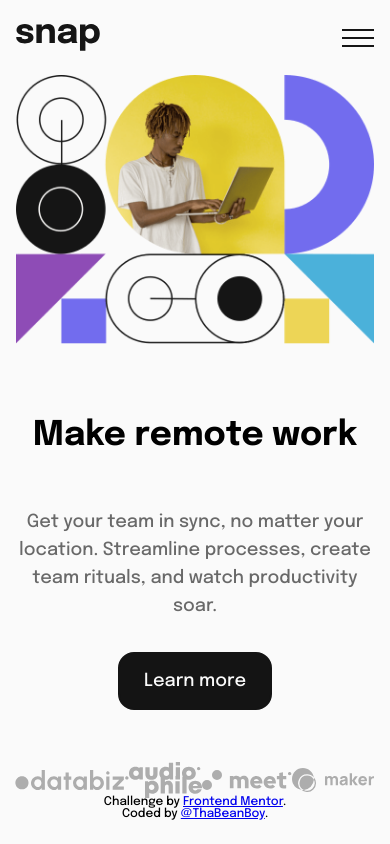
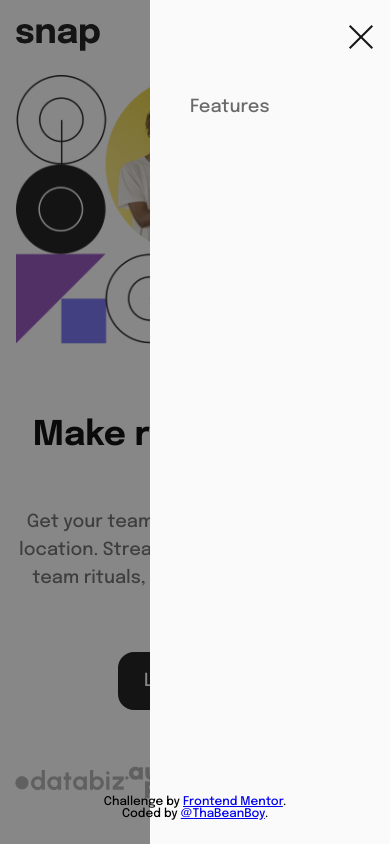
Before and after one commit to ThaBeanBoy/Intro-Section-With-Dropdown-Navigation, a React (Create React App) app: page / in a window 390 px wide. Built offline with nearby package versions, Linux system fonts and the light colour scheme.

Commit message:
Working on the mobile version of the nav elements, so that they work well with the mobile menu

```diff
--- a/src/App.jsx
+++ b/src/App.jsx
@@ -1,6 +1,7 @@
 import './App.scss';
 import Header from './Header/Header';
 import Landing from './Landing/Landing';
+import MobileMenu from './MobileMenu/MobileMenu';
 
 function App() {
   return (
@@ -8,6 +9,8 @@
       <Header />
 
       <Landing />
+
+      <MobileMenu />
 
       <div className='attribution'>
         Challenge by{' '}
--- a/src/Header/Header.jsx
+++ b/src/Header/Header.jsx
@@ -1,64 +1,14 @@
-import { useState } from 'react';
+import './Header.scss';
 
-import './Header.scss';
+import NavElement from '../NavElement/NavElement';
 
 import logo from '../images/logo.svg';
 import burgerIcon from '../images/icon-menu.svg';
-
-import arrowDown from '../images/icon-arrow-down.svg';
-import arrowUp from '../images/icon-arrow-up.svg';
 
 import iconToDo from '../images/icon-todo.svg';
 import calendar from '../images/icon-calendar.svg';
 import reminders from '../images/icon-reminders.svg';
 import planning from '../images/icon-planning.svg';
-
-const NavElement = ({ name, subNavs }) => {
-  const [showSubNav, setShowSubNav] = useState(false);
-
-  const subNavsAvailable = subNavs !== undefined && subNavs.length >= 1;
-
-  return (
-    <span
-      className='nav-element'
-      onMouseEnter={() => setShowSubNav(true)}
-      onMouseLeave={() => setShowSubNav(false)}
-    >
-      <div className='top'>
-        <span className='nav-element-name'>{name}</span>
-        {subNavsAvailable ? (
-          <img src={showSubNav ? arrowUp : arrowDown} alt='arrow down' />
-        ) : (
-          <></>
-        )}
-      </div>
-
-      {subNavsAvailable && showSubNav ? (
-        <>
-          <div className='dummy-padding' />
-          <ul
-            className='sub-navs'
-            onMouseEnter={() => setShowSubNav(true)}
-            onMouseLeave={() => setShowSubNav(false)}
-          >
-            {subNavs.map(({ name, imgPath, imgAlt }) => (
-              <li>
-                {imgPath !== undefined ? (
-                  <img src={imgPath} alt={imgAlt} />
-                ) : (
-                  <></>
-                )}
-                <span className='sub-nav-name'>{name}</span>
-              </li>
-            ))}
-          </ul>
-        </>
-      ) : (
-        <></>
-      )}
-    </span>
-  );
-};
 
 const Header = () => {
   const featuresSubNavs = [
--- a/src/Header/Header.scss
+++ b/src/Header/Header.scss
@@ -9,55 +9,6 @@
   display: flex;
   align-items: center;
   justify-content: space-between;
-
-  .nav-element {
-    cursor: pointer;
-
-    position: static;
-    color: $Col-Medium-Gray;
-
-    .top {
-      display: flex;
-      align-items: center;
-
-      .nav-element-name {
-        margin-right: 8px;
-      }
-
-      &:hover {
-        color: $Col-Almost-Black;
-        transition: $transition-time;
-      }
-    }
-
-    ul {
-      $ul-padding: 24px;
-      padding: 24px;
-      position: absolute;
-      list-style: none;
-      border-radius: 12px;
-      margin-top: 24px;
-
-      background-color: $Col-Almost-White;
-      box-shadow: 0 4px 32px $Col-Medium-Gray;
-
-      li {
-        transition: $transition-time;
-
-        &:not(&:last-child) {
-          padding-bottom: 14px;
-        }
-
-        img {
-          margin-right: 16px;
-        }
-
-        &:hover {
-          color: $Col-Almost-Black;
-        }
-      }
-    }
-  }
 
   .left {
     display: flex;
--- /dev/null
+++ b/src/MobileMenu/MobileMenu.jsx
@@ -0,0 +1,22 @@
+import './MobileMenu.scss';
+
+import NavElement from '../NavElement/NavElement';
+
+import closeBtm from '../images/icon-close-menu.svg';
+
+const MobileMenu = () => {
+  return (
+    <div className='mobile-menu'>
+      <div className='menu'>
+        <div className='top'>
+          <img src={closeBtm} alt='menu close icon' />
+        </div>
+        <nav>
+          <NavElement name='Features' mobileView={true} />
+        </nav>
+      </div>
+    </div>
+  );
+};
+
+export default MobileMenu;
--- /dev/null
+++ b/src/MobileMenu/MobileMenu.scss
@@ -0,0 +1,41 @@
+@import '../global.scss';
+
+.mobile-menu {
+  position: fixed;
+  top: 0;
+  right: 0;
+
+  width: 100vw;
+  height: 100vh;
+  background-color: rgba($Col-Almost-Black, 0.5);
+
+  .menu {
+    position: absolute;
+    top: 0;
+    right: 0;
+
+    height: 100%;
+    width: 240px;
+    background-color: $Col-Almost-White;
+
+    .top {
+      width: 100%;
+      padding: 24px 16px;
+      display: flex;
+      flex-direction: column;
+      align-items: flex-end;
+
+      img {
+        cursor: pointer;
+      }
+    }
+
+    nav {
+      width: 100%;
+      display: flex;
+      flex-direction: column;
+      align-items: flex-start;
+      padding-left: 24px;
+    }
+  }
+}
--- /dev/null
+++ b/src/NavElement/NavElement.jsx
@@ -0,0 +1,59 @@
+import { useState } from 'react';
+
+import './NavElement.scss';
+
+import arrowDown from '../images/icon-arrow-down.svg';
+import arrowUp from '../images/icon-arrow-up.svg';
+
+const NavElement = ({ name, subNavs, mobileView }) => {
+  // Setting default value for prop mobileView
+  mobileView = mobileView !== undefined ? mobileView : false;
+
+  const [showSubNav, setShowSubNav] = useState(false);
+
+  const subNavsAvailable = subNavs !== undefined && subNavs.length >= 1;
+
+  const className = `nav-element ${mobileView ? 'mobile' : ''}`;
+  return (
+    <span
+      className={className}
+      onMouseEnter={() => (!mobileView ? setShowSubNav(true) : {})}
+      onMouseLeave={() => (!mobileView ? setShowSubNav(false) : {})}
+    >
+      <div className='top'>
+        <span className='nav-element-name'>{name}</span>
+        {subNavsAvailable ? (
+          <img src={showSubNav ? arrowUp : arrowDown} alt='arrow down' />
+        ) : (
+          <></>
+        )}
+      </div>
+
+      {subNavsAvailable && showSubNav ? (
+        <>
+          <div className='dummy-padding' />
+          <ul
+            className='sub-navs'
+            onMouseEnter={() => setShowSubNav(true)}
+            onMouseLeave={() => setShowSubNav(false)}
+          >
+            {subNavs.map(({ name, imgPath, imgAlt }) => (
+              <li>
+                {imgPath !== undefined ? (
+                  <img src={imgPath} alt={imgAlt} />
+                ) : (
+                  <></>
+                )}
+                <span className='sub-nav-name'>{name}</span>
+              </li>
+            ))}
+          </ul>
+        </>
+      ) : (
+        <></>
+      )}
+    </span>
+  );
+};
+
+export default NavElement;
--- /dev/null
+++ b/src/NavElement/NavElement.scss
@@ -0,0 +1,50 @@
+@import '../global.scss';
+
+.nav-element {
+  cursor: pointer;
+
+  position: static;
+  color: $Col-Medium-Gray;
+
+  .top {
+    display: flex;
+    align-items: center;
+
+    .nav-element-name {
+      margin-right: 8px;
+    }
+
+    &:hover {
+      color: $Col-Almost-Black;
+      transition: $transition-time;
+    }
+  }
+
+  ul {
+    $ul-padding: 24px;
+    padding: 24px;
+    position: absolute;
+    list-style: none;
+    border-radius: 12px;
+    margin-top: 24px;
+
+    background-color: $Col-Almost-White;
+    box-shadow: 0 4px 32px $Col-Medium-Gray;
+
+    li {
+      transition: $transition-time;
+
+      &:not(&:last-child) {
+        padding-bottom: 14px;
+      }
+
+      img {
+        margin-right: 16px;
+      }
+
+      &:hover {
+        color: $Col-Almost-Black;
+      }
+    }
+  }
+}
```
